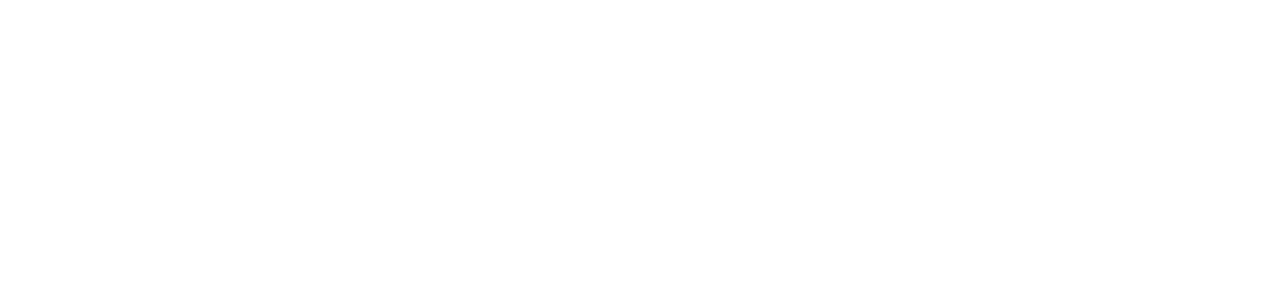
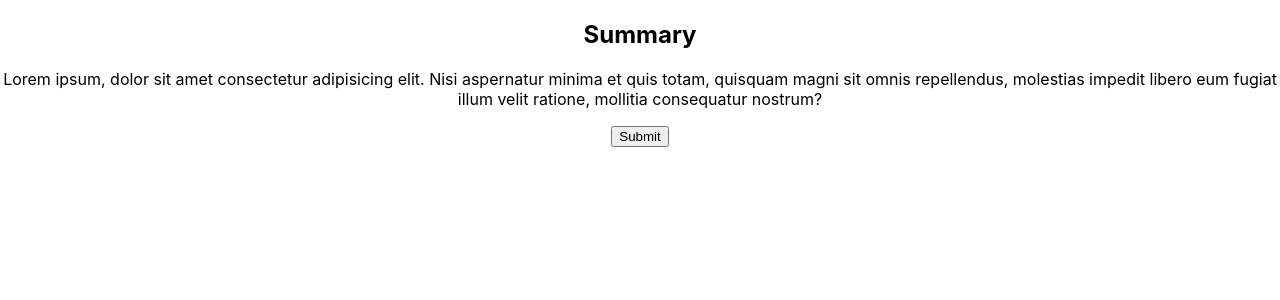
Before and after one commit to Nico83code/survey-app-s, a React (Create React App) app: page /summary in a window 1280 px wide. Before the commit this address had no page. Shown: the top 300 px of the page. Built offline with nearby package versions, Linux system fonts and the light colour scheme.

Commit message:
basic structure and routes done

```diff
--- a/src/pages/Steps/Steps.tsx
+++ b/src/pages/Steps/Steps.tsx
@@ -1,4 +1,4 @@
-import { useCallback, useMemo, useState } from 'react';
+import { useCallback, useMemo } from 'react';
 import { useNavigate, useParams } from 'react-router-dom';
 
 import data from '../../mock/data';
@@ -12,8 +12,7 @@ const Step = () => {
     return steps.find((step) => step.stepNumber === Number(stepNumber));
   }, [stepNumber]);
 
-  const handleNextStep = useCallback(
-    (answer: any) => {
+  const handleNextStep = useCallback(() => {
     const { steps } = data;
     const nextStepNumber = Number(stepNumber) + 1;
     const hasNextStep = steps.find(
@@ -24,9 +23,8 @@ const Step = () => {
       navigate(`/steps/${nextStepNumber}`);
       return;
     }
-    },
-    [stepNumber, navigate]
-  );
+    navigate(`/summary`);
+  }, [stepNumber, navigate]);
 
   const handleBack = useCallback(() => navigate(-1), [navigate]);
 
--- /dev/null
+++ b/src/pages/Summary.tsx
@@ -0,0 +1,30 @@
+import { useCallback } from 'react';
+import { useNavigate } from 'react-router-dom';
+
+const Summary = () => {
+  const navigate = useNavigate();
+
+  const handleSubmit = useCallback(() => {
+    console.log('Submitted!');
+    navigate(`/thankyou`);
+  }, [navigate]);
+
+  return (
+    <div>
+      <h2>Summary</h2>
+      <p>
+        Lorem ipsum, dolor sit amet consectetur adipisicing elit. Nisi
+        aspernatur minima et quis totam, quisquam magni sit omnis repellendus,
+        molestias impedit libero eum fugiat illum velit ratione, mollitia
+        consequatur nostrum?
+      </p>
+      <div>
+        <button type='button' onClick={handleSubmit}>
+          Submit
+        </button>
+      </div>
+    </div>
+  );
+};
+
+export default Summary;
--- /dev/null
+++ b/src/pages/Thankyou.tsx
@@ -0,0 +1,18 @@
+import React from 'react';
+
+const Thankyou = () => {
+  return (
+    <div>
+      <h2>Thank you</h2>
+
+      <p>
+        Lorem ipsum, dolor sit amet consectetur adipisicing elit. Nisi
+        aspernatur minima et quis totam, quisquam magni sit omnis repellendus,
+        molestias impedit libero eum fugiat illum velit ratione, mollitia
+        consequatur nostrum?
+      </p>
+    </div>
+  );
+};
+
+export default Thankyou;
--- a/src/routes/index.tsx
+++ b/src/routes/index.tsx
@@ -1,6 +1,8 @@
 import { BrowserRouter, Routes, Route } from 'react-router-dom';
 import Home from '../pages/Home';
 import Step from '../pages/Steps/Steps';
+import Summary from '../pages/Summary';
+import Thankyou from '../pages/Thankyou';
 
 const AppRoutes = () => {
   return (
@@ -13,6 +15,8 @@ const AppRoutes = () => {
               <Route index element={<Step />} />
               <Route path=':stepNumber' element={<Step />} />
             </Route>
+            <Route path='summary' element={<Summary />} />
+            <Route path='thankyou' element={<Thankyou />} />
           </Route>
         </Routes>
       </BrowserRouter>
```
Lines whose indentation alone changed are shown as unchanged.
